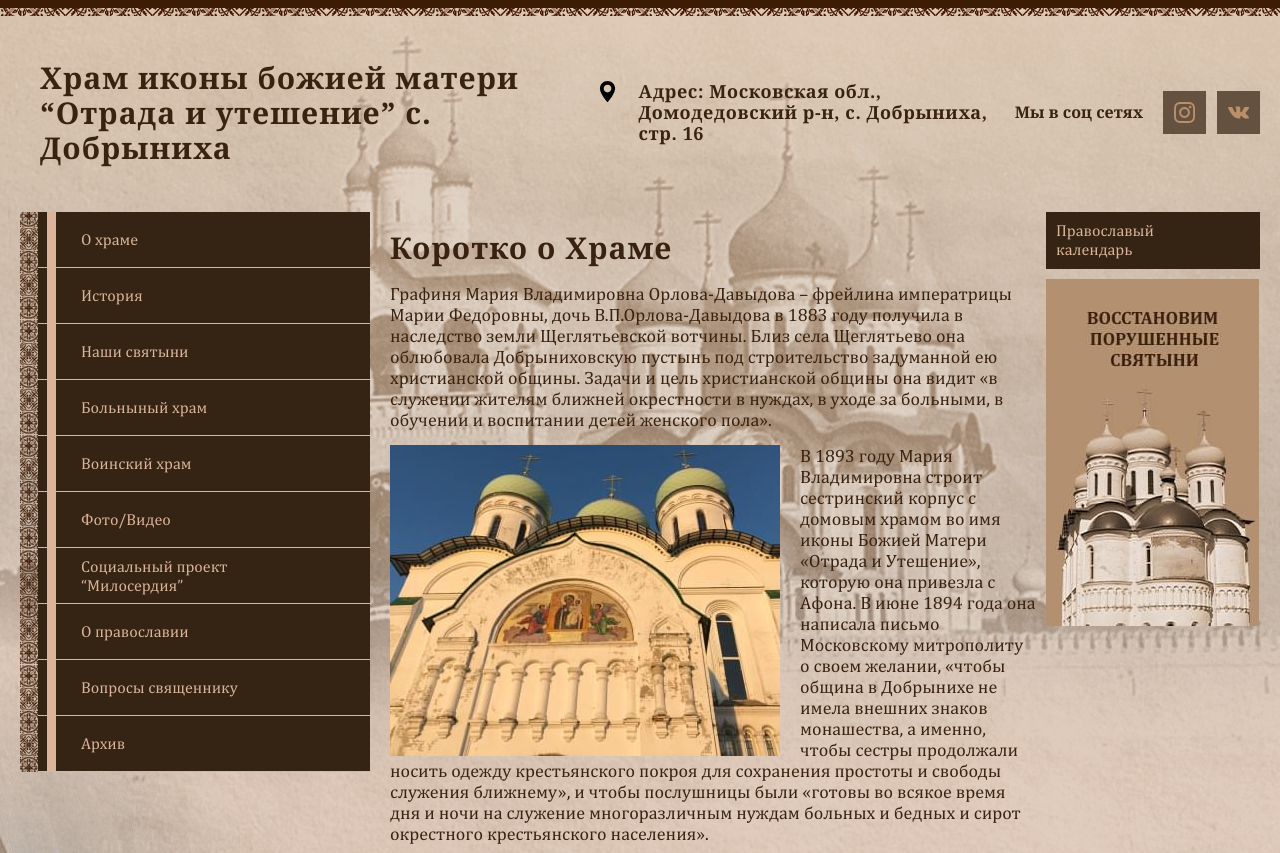
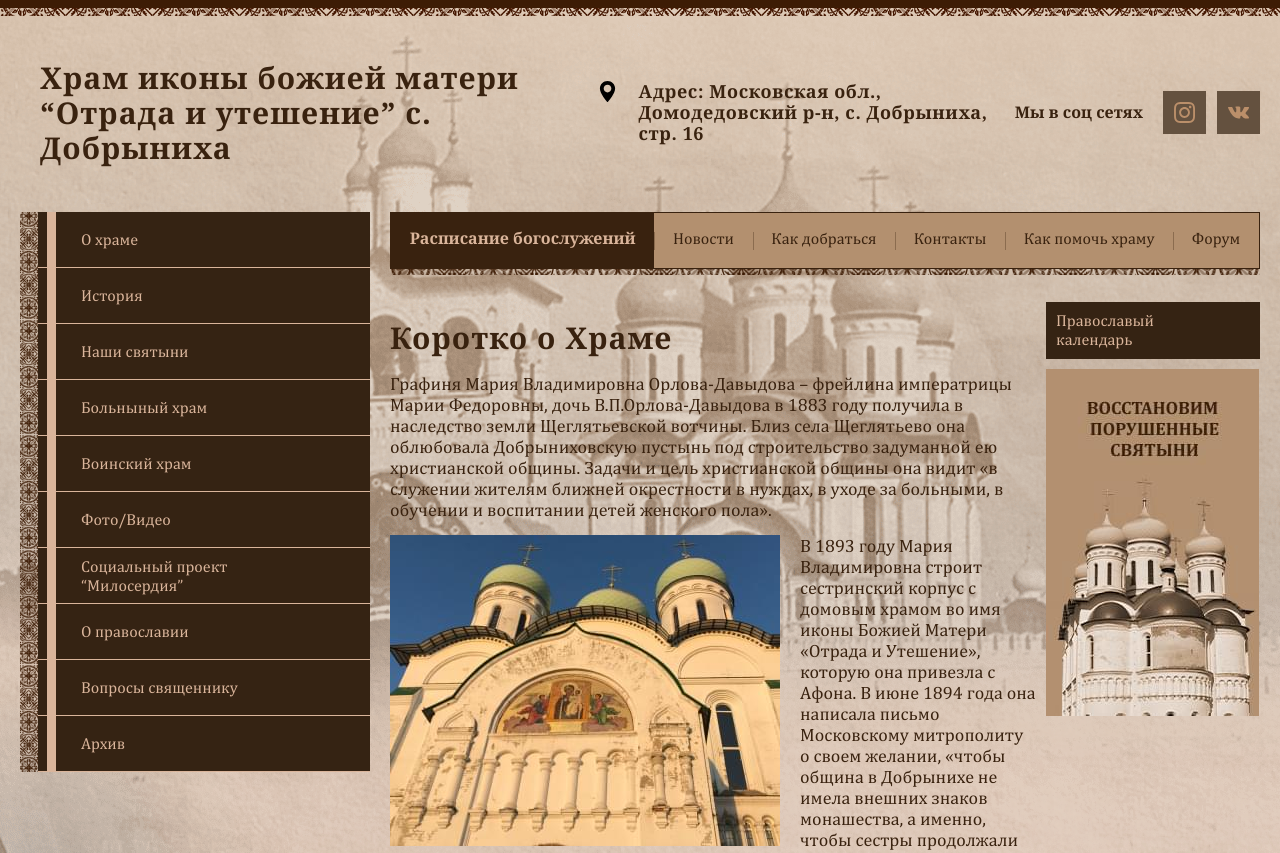
Before and after one commit to KononovDP/temple, a website: page app/index.html in a window 1280 px wide. Shown: the top 853 px of the page. Drawn offline with Linux system fonts and the light colour scheme.

Commit message:
Header nav

```diff
--- a/app/index.html
+++ b/app/index.html
@@ -29,7 +29,7 @@
             <nav class="header__nav">
               <ul class="header__nav__list">
                 <li class="header__nav__item">
-                  <a href="#" class="header__nav__link">Расписание богослужений</a>
+                  <a href="#" class="header__nav__link active">Расписание богослужений</a>
                 </li>
                 <li class="header__nav__item">
                   <a href="#" class="header__nav__link">Новости</a>
--- a/app/sass/_base.sass
+++ b/app/sass/_base.sass
@@ -105,6 +105,9 @@ a
     display: flex
     align-items: flex-start
 
+.main
+  padding-top: 90px
+
 .section__title
   margin: 18px 0
   +font-size(30)
--- a/app/sass/_footer.sass
+++ b/app/sass/_footer.sass
@@ -1,6 +1,6 @@
 .footer
   position: relative
-  margin-top: 18px
+  margin-top: 100px
   padding: 16px 0 18px
   background-color: map-get($bg-colors, primary)
   +font-size(14)
--- a/app/sass/_header.sass
+++ b/app/sass/_header.sass
@@ -2,14 +2,62 @@
   padding: 60px 0 47px
   background: transparent url('../images/dest/header-bg.png') repeat-x left top
   &__inner
+    position: relative
     display: flex
     align-items: center
     justify-content: space-between
     padding-left: 20px
   &__burger
     display: none
+
   &__nav
-    display: none
+    position: absolute
+    top: 100%
+    right: 0
+    transform: translateY(47px)
+    width: calc(100% - 350px - 20px)
+    padding-bottom: 6px
+    background: transparent url('../images/dest/nav-bg.png') repeat-x left bottom
+    z-index: 10
+    &__list
+      display: flex
+      height: 57px
+      background-color: map-get($bg-colors, secondary)
+      border: 1px solid map-get($text-colors, primary)
+    &__item
+      position: relative
+      display: flex
+      flex-grow: 1
+      &::after
+        position: absolute
+        right: 0
+        top: 50%
+        transform: translate(1px, -50%)
+        display: block
+        content: ''
+        width: 1px
+        height: 18px
+        background-color: map-get($text-colors, primary)
+        opacity: .32
+      &:last-child
+        &::after
+          display: none
+    &__link
+      display: flex
+      justify-content: center
+      align-items: center
+      width: 100%
+      padding: 0 10px 5px 10px
+      text-align: center
+      +font-size(16)
+      +line-height(19)
+      color: map-get($text-colors, primary)
+      &:hover, &:focus, &.active
+        background-color: map-get($text-colors, primary)
+        font-weight: bold
+        color: map-get($text-colors, secondary)
+
+
   &__wrapper
     flex: 1
     display: flex
```
Also changed, not shown: app/css/app.min.css.
